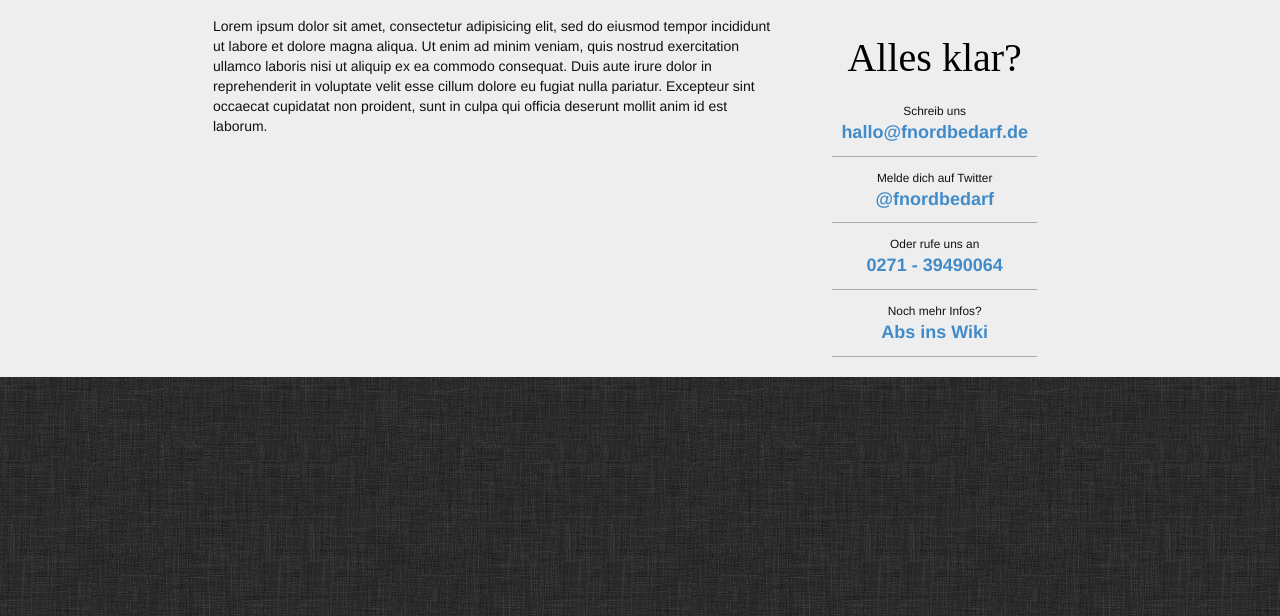
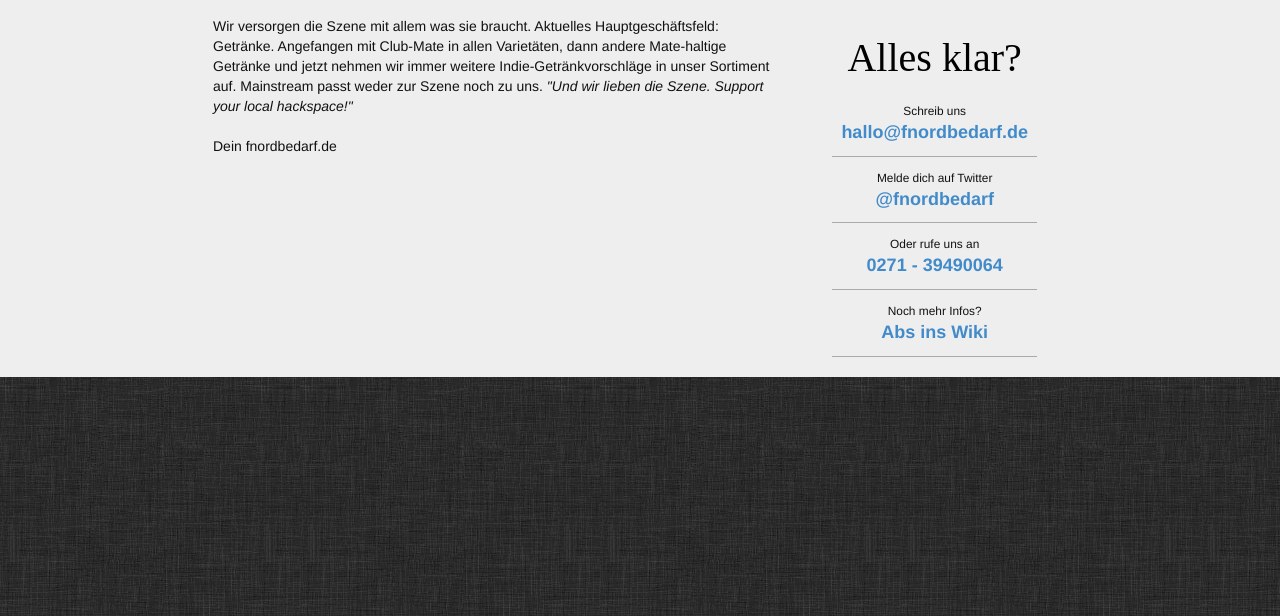
Before and after one commit to silsha/fnordbedarf.de, a Jekyll site: the page built from index.html, in a window 1280 px wide, cut to the strip 284-900 px from the top of the page. Built offline with Jekyll 4.4.1, drawn with Linux system fonts in a browser that asks for light colours; some web fonts are replaced; Markdown is read by kramdown in place of the engine named in the settings.

Commit message:
better startpage text

```diff
--- a/index.html
+++ b/index.html
@@ -2,9 +2,4 @@
 layout: default
 title: Your New Jekyll Site
 ---
-	<p>Lorem ipsum dolor sit amet, consectetur adipisicing elit, sed do eiusmod
-	tempor incididunt ut labore et dolore magna aliqua. Ut enim ad minim veniam,
-	quis nostrud exercitation ullamco laboris nisi ut aliquip ex ea commodo
-	consequat. Duis aute irure dolor in reprehenderit in voluptate velit esse
-	cillum dolore eu fugiat nulla pariatur. Excepteur sint occaecat cupidatat non
-	proident, sunt in culpa qui officia deserunt mollit anim id est laborum.</p>
+<p>Wir versorgen die Szene mit allem was sie braucht. Aktuelles Hauptgeschäftsfeld: Getränke. Angefangen mit Club-Mate in allen Varietäten, dann andere Mate-haltige Getränke und jetzt nehmen wir immer weitere Indie-Getränkvorschläge in unser Sortiment auf. Mainstream passt weder zur Szene noch zu uns. <i>"Und wir lieben die Szene. Support your local hackspace!"</i><br /><br /> Dein fnordbedarf.de</p>
```
